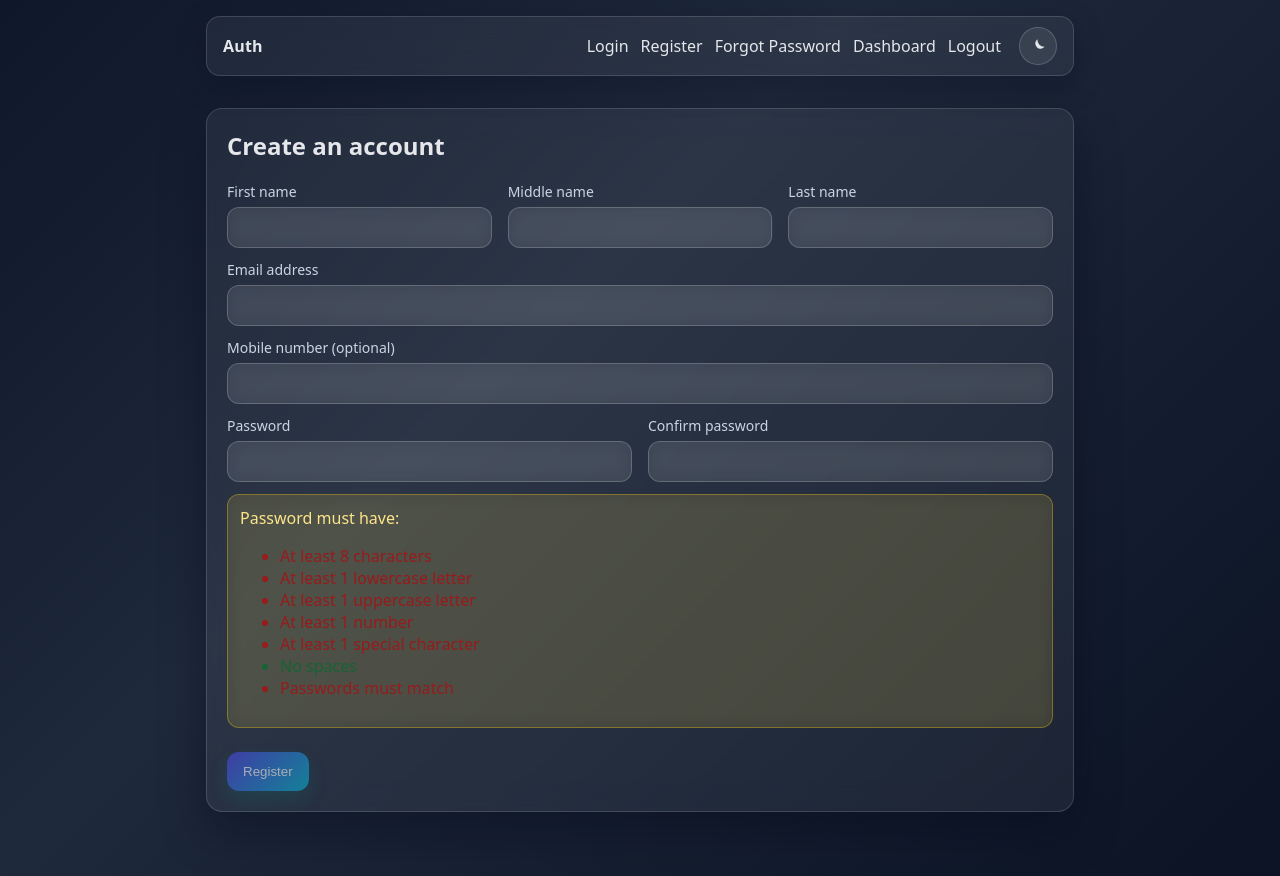
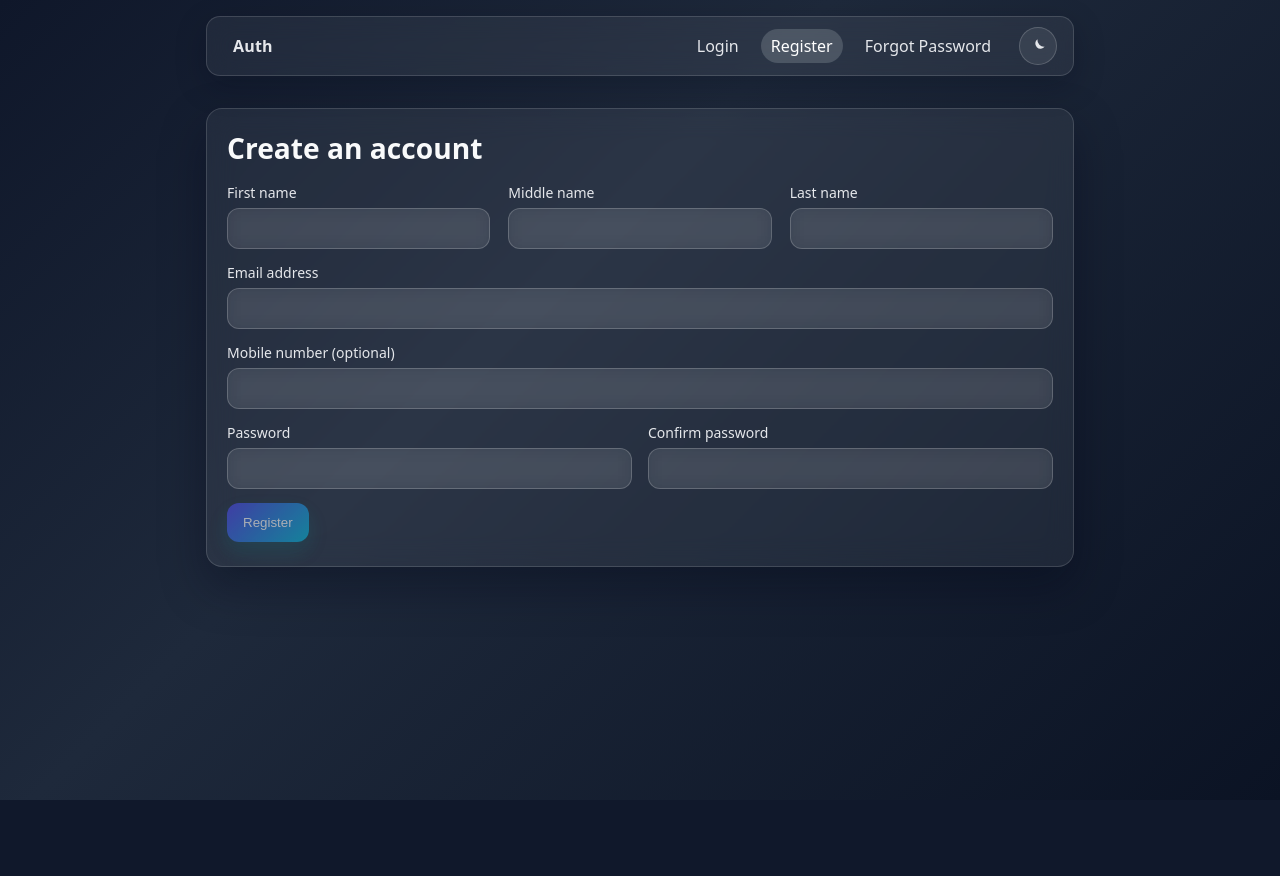
Before and after one commit to mcdofrenchfreis/AuthenticationFASTAPI, a FastAPI app: page /register in a window 1280 px wide. After the commit the page ends 800 px from the top, so only its background shows below. Run offline with FastAPI, Linux system fonts and the light colour scheme.

Commit message:
AUTH: UI Changes & App Responsiveness

```diff
--- a/app/static/style.css
+++ b/app/static/style.css
@@ -10,17 +10,33 @@
   border-color: rgba(15,23,42,0.08);
   box-shadow: 0 10px 25px rgba(15,23,42,0.08);
 }
-.theme-light .nav a { color: #0f172a; }
-.theme-light h1, .theme-light h2 { color: #0f172a; }
+.theme-light .nav a {
+  color: #0f172a;
+}
+.theme-light .nav a.nav-active {
+  background: rgba(15,23,42,0.08);
+  color: #020617;
+}
+.theme-light .nav a:hover {
+  background: rgba(15,23,42,0.06);
+  color: #020617;
+}
+.theme-light h1, .theme-light h2 {
+  color: #020617;
+}
 .theme-light .card, .theme-light .glass-panel {
   background: rgba(255,255,255,0.75);
   border-color: rgba(15,23,42,0.08);
   box-shadow: 0 20px 40px rgba(15,23,42,0.08);
+  color: #111827;
 }
 .theme-light input, .theme-light select {
   background: rgba(255,255,255,0.85);
   color: #0f172a;
   border-color: rgba(15,23,42,0.12);
+}
+.theme-light label {
+  color: #111827;
 }
 .theme-light input::placeholder { color: rgba(15,23,42,0.45); }
 .theme-light .alert {
@@ -55,8 +71,21 @@
   border-radius: 14px;
   box-shadow: 0 10px 30px rgba(2,6,23,0.25);
 }
-.nav a { text-decoration: none; color: #e5e7eb; }
-.nav a:hover { color: #ffffff; }
+.nav a {
+  text-decoration: none;
+  color: #e5e7eb;
+  padding: 6px 10px;
+  border-radius: 9999px;
+  transition: background .18s ease, color .18s ease;
+}
+.nav a:hover {
+  color: #f9fafb;
+  background: rgba(248,250,252,0.08);
+}
+.nav a.nav-active {
+  background: rgba(248,250,252,0.16);
+  color: #ffffff;
+}
 .nav .brand { font-weight: 700; letter-spacing: 0.2px; }
 .icon-btn {
   width: 38px; height: 38px;
@@ -81,7 +110,13 @@
 .spacer { flex: 1; }
 .foot { color: #666; font-size: 12px; padding: 24px 0; }
 
-h1, h2 { margin-top: 0; color: #e5e7eb; }
+h1, h2 {
+  margin-top: 0;
+  margin-bottom: 16px;
+  font-weight: 600;
+  font-size: clamp(1.5rem, 2.2vw, 1.9rem);
+  color: #f9fafb;
+}
 .form { display: grid; gap: 10px; max-width: 520px; }
 input, select {
   padding: 12px 14px;
@@ -137,27 +172,52 @@
   box-shadow: 0 20px 45px rgba(2,6,23,0.35);
   backdrop-filter: blur(14px);
   -webkit-backdrop-filter: blur(14px);
+  color: #e5e7eb;
 }
+
+.card p { margin: 0 0 6px; }
+.card strong { color: #f9fafb; }
+.theme-light .card strong { color: #0f172a; }
 
 .grid-form {
   display: grid;
   grid-template-columns: repeat(3, 1fr);
-  gap: 12px 16px;
+  gap: 14px 18px;
+  width: 100%;
+  margin-top: 8px;
+  margin-bottom: 4px;
 }
 .grid-form .field { display: flex; flex-direction: column; gap: 6px; }
+.grid-form .field input,
+.grid-form .field select {
+  width: 100%;
+}
 .grid-form .span-3 { grid-column: 1 / -1; }
-label { font-size: 14px; color: #374151; }
+label { font-size: 14px; color: #e5e7eb; font-weight: 500; }
 /* two-column subgrid for password row */
 .grid-2 { display: grid; grid-template-columns: repeat(2, 1fr); gap: 12px 16px; }
-label { color: #cbd5e1; }
+label { color: #e5e7eb; }
 
 @media (max-width: 900px) {
+  .container { max-width: 100%; }
   .grid-form { grid-template-columns: repeat(2, 1fr); }
   .grid-2 { grid-template-columns: 1fr; }
+  .glass-panel { padding: 16px; }
 }
 
 @media (max-width: 600px) {
   .container { padding: 12px; }
+  .nav {
+    flex-wrap: wrap;
+    gap: 8px;
+    padding: 8px 10px;
+  }
+  .nav .brand {
+    flex-basis: 100%;
+    margin-bottom: 4px;
+  }
+  .spacer { display: none; }
+  .glass-panel { padding: 14px; }
   .grid-form { grid-template-columns: 1fr; }
   .grid-2 { grid-template-columns: 1fr; }
 }
--- a/app/templates/layout.html
+++ b/app/templates/layout.html
@@ -11,11 +11,15 @@
     <nav class="nav">
       <a href="/" class="brand">Auth</a>
       <div class="spacer"></div>
-      <a href="/login">Login</a>
-      <a href="/register">Register</a>
-      <a href="/forgot">Forgot Password</a>
-      <a href="/dashboard">Dashboard</a>
-      <a href="/logout">Logout</a>
+      {% set is_auth = request.cookies.get('access_token') %}
+      {% if not is_auth %}
+        <a href="/login" class="{% if request.url.path == '/login' %}nav-active{% endif %}">Login</a>
+        <a href="/register" class="{% if request.url.path == '/register' %}nav-active{% endif %}">Register</a>
+        <a href="/forgot" class="{% if request.url.path == '/forgot' %}nav-active{% endif %}">Forgot Password</a>
+      {% else %}
+        <a href="/dashboard" class="{% if request.url.path.startswith('/dashboard') %}nav-active{% endif %}">Dashboard</a>
+        <a href="/logout">Logout</a>
+      {% endif %}
       <button id="theme-toggle" class="icon-btn" type="button" aria-pressed="false" title="Night Mode" aria-label="Night Mode">
         <svg class="icon" viewBox="0 0 24 24" width="18" height="18" aria-hidden="true">
           <path fill="currentColor" d="M21 12.79A9 9 0 0 1 11.21 3 7 7 0 1 0 21 12.79z"/>
--- a/app/templates/register.html
+++ b/app/templates/register.html
@@ -37,7 +37,7 @@
     </div>
   </div>
 
-  <div id="pw-rules" class="note span-3">
+  <div id="pw-rules" class="note span-3" style="display:none;">
     Password must have:
     <ul>
       <li id="rule-length">At least 8 characters</li>
@@ -60,6 +60,7 @@
     const pwd = document.getElementById('password');
     const cpwd = document.getElementById('confirm_password');
     const btn = document.getElementById('submit-btn');
+    const rulesBox = document.getElementById('pw-rules');
     const ruleLen = document.getElementById('rule-length');
     const ruleLow = document.getElementById('rule-lower');
     const ruleUpp = document.getElementById('rule-upper');
@@ -90,10 +91,20 @@
       const allOk = okLen && okLow && okUpp && okNum && okSpc && okNoSpace && okMat;
       btn.disabled = !allOk;
       btn.style.opacity = allOk ? '1' : '0.6';
+
+      const hasFocus = document.activeElement === pwd || document.activeElement === cpwd;
+      const hasValue = v.length > 0 || c.length > 0;
+      if (rulesBox) {
+        rulesBox.style.display = (hasFocus || hasValue) ? 'block' : 'none';
+      }
     }
 
     pwd.addEventListener('input', validate);
     cpwd.addEventListener('input', validate);
+    pwd.addEventListener('focus', validate);
+    cpwd.addEventListener('focus', validate);
+    pwd.addEventListener('blur', validate);
+    cpwd.addEventListener('blur', validate);
     validate();
   })();
 </script>
```
